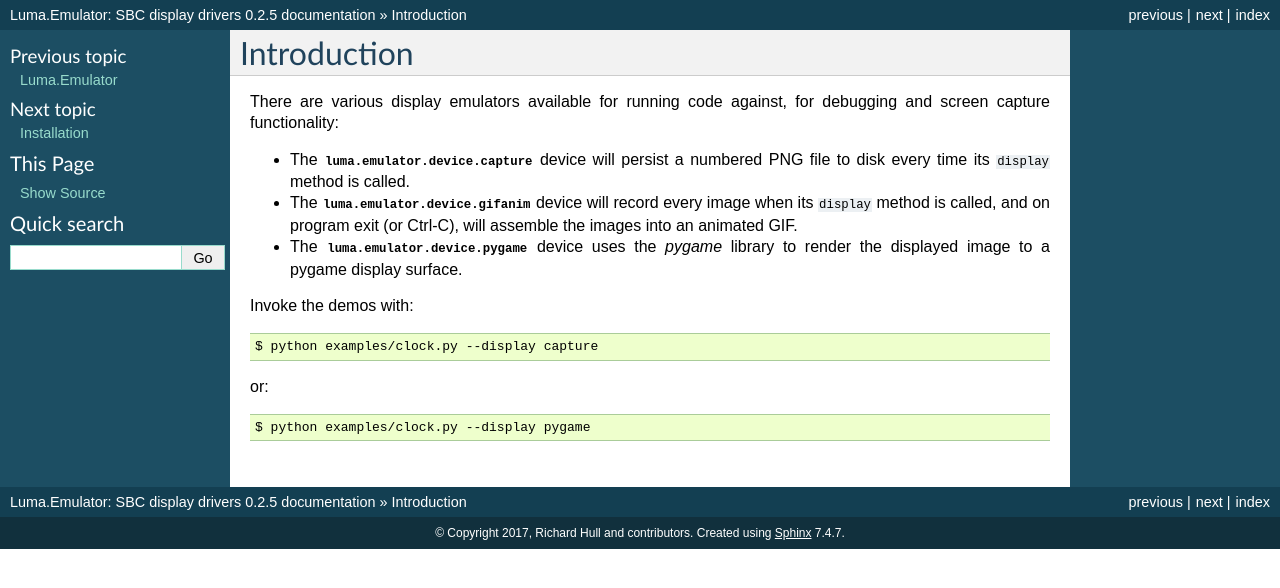
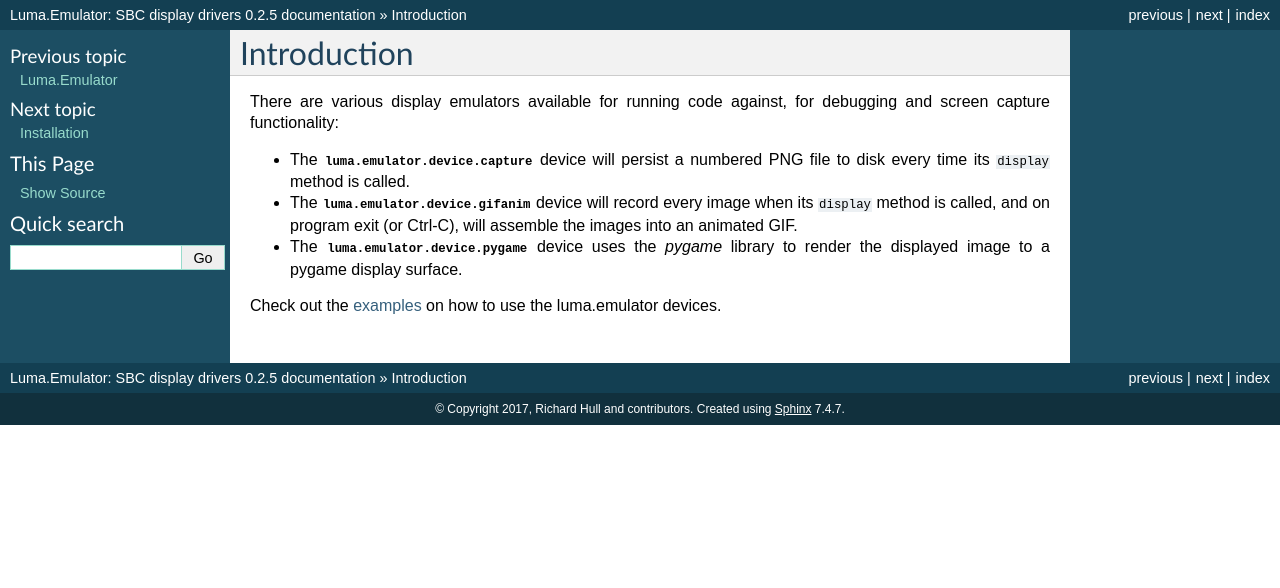
Before and after one commit to rm-hull/luma.emulator, a Sphinx documentation site: the page built from doc/intro.rst, in a window 1280 px wide. Shown: the top 588 px of the page. Built offline with Sphinx 7.4.7, drawn with Linux system fonts in a browser that asks for light colours.

Commit message:
link to examples

```diff
--- a/doc/intro.rst
+++ b/doc/intro.rst
@@ -14,10 +14,5 @@ and screen capture functionality:
 * The :py:class:`luma.emulator.device.pygame` device uses the `pygame` library to
   render the displayed image to a pygame display surface.
 
-Invoke the demos with::
-
-  $ python examples/clock.py --display capture
-
-or::
-
-  $ python examples/clock.py --display pygame
+Check out the `examples <https://github.com/rm-hull/luma.examples/blob/master/README.rst#emulators>`__
+on how to use the luma.emulator devices.
```
